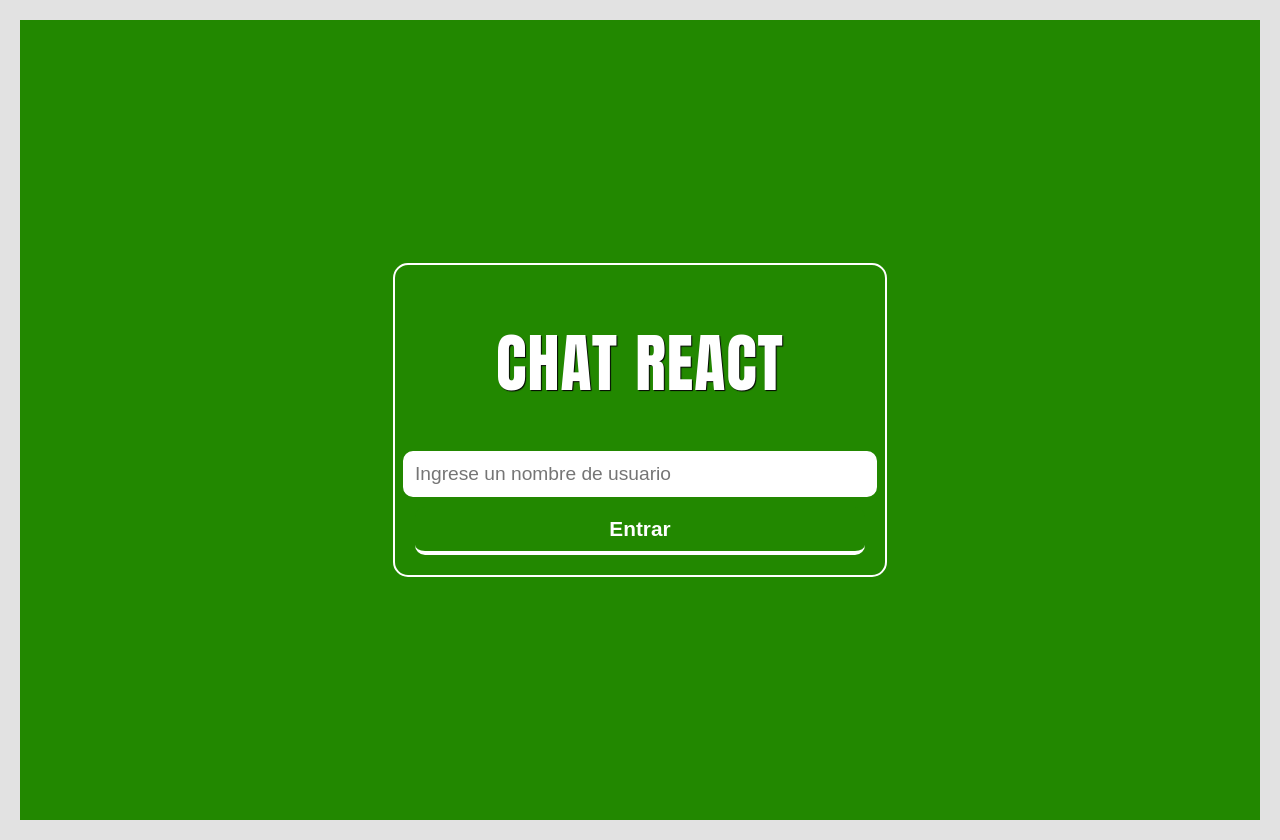
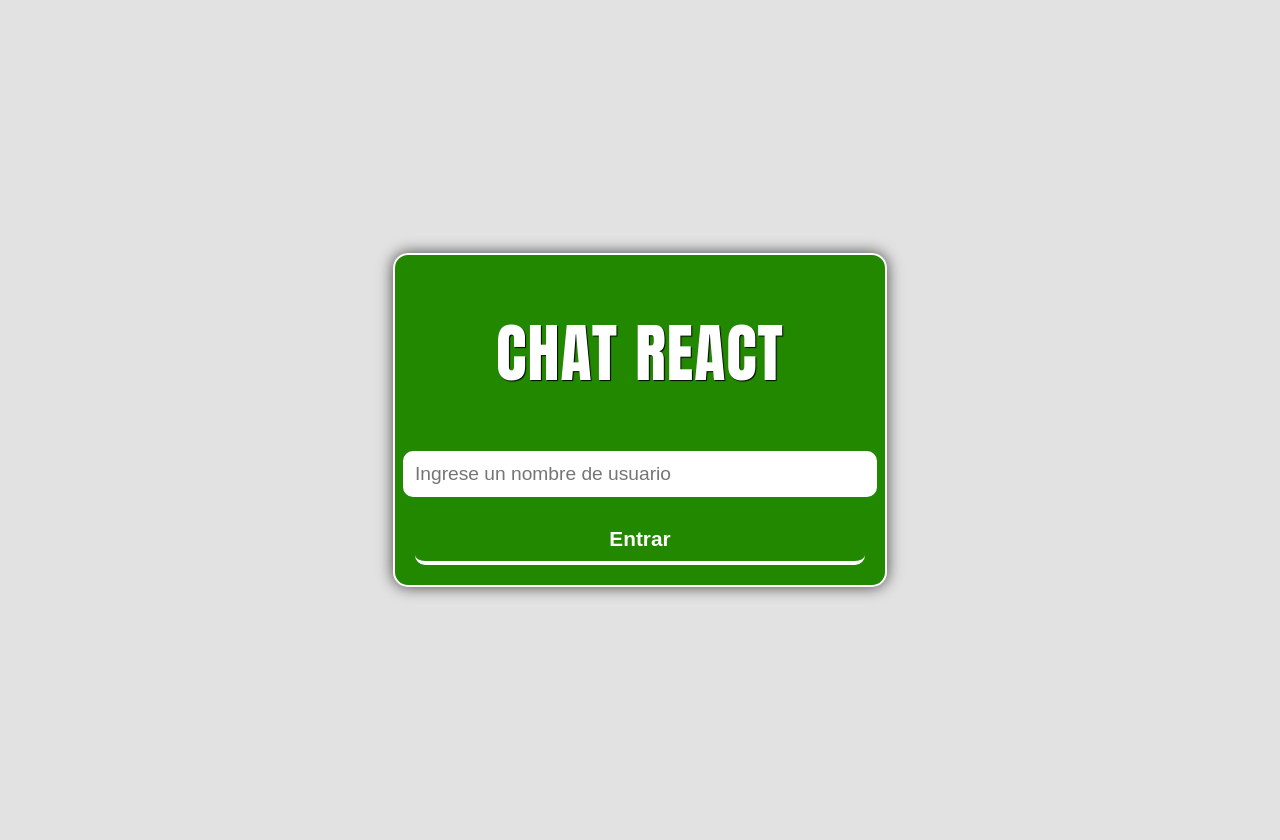
Before and after one commit to Breynersmith/chat-in-react, a React (Vite) app: page / in a window 1280 px wide. Built offline with nearby package versions, Linux system fonts and the light colour scheme; no server answers.

Commit message:
login.css modificado

```diff
--- a/src/components/Login.css
+++ b/src/components/Login.css
@@ -1,6 +1,6 @@
 .login-container {
-    background-color: #228800;
-    height: 100vh;
+    background-color: #e2e2e2;
+    height: 80vh;
     width: 100%;
     display: flex;
     justify-content: center;
@@ -19,7 +19,9 @@
     justify-content: center;
     align-items: center;
     flex-direction: column;
-    gap: 10px;
+    gap: 20px;
+
+    box-shadow: 0px 0px 15px rgba(0, 0, 0, 0.7);
 }
 
 .login > input {
```
